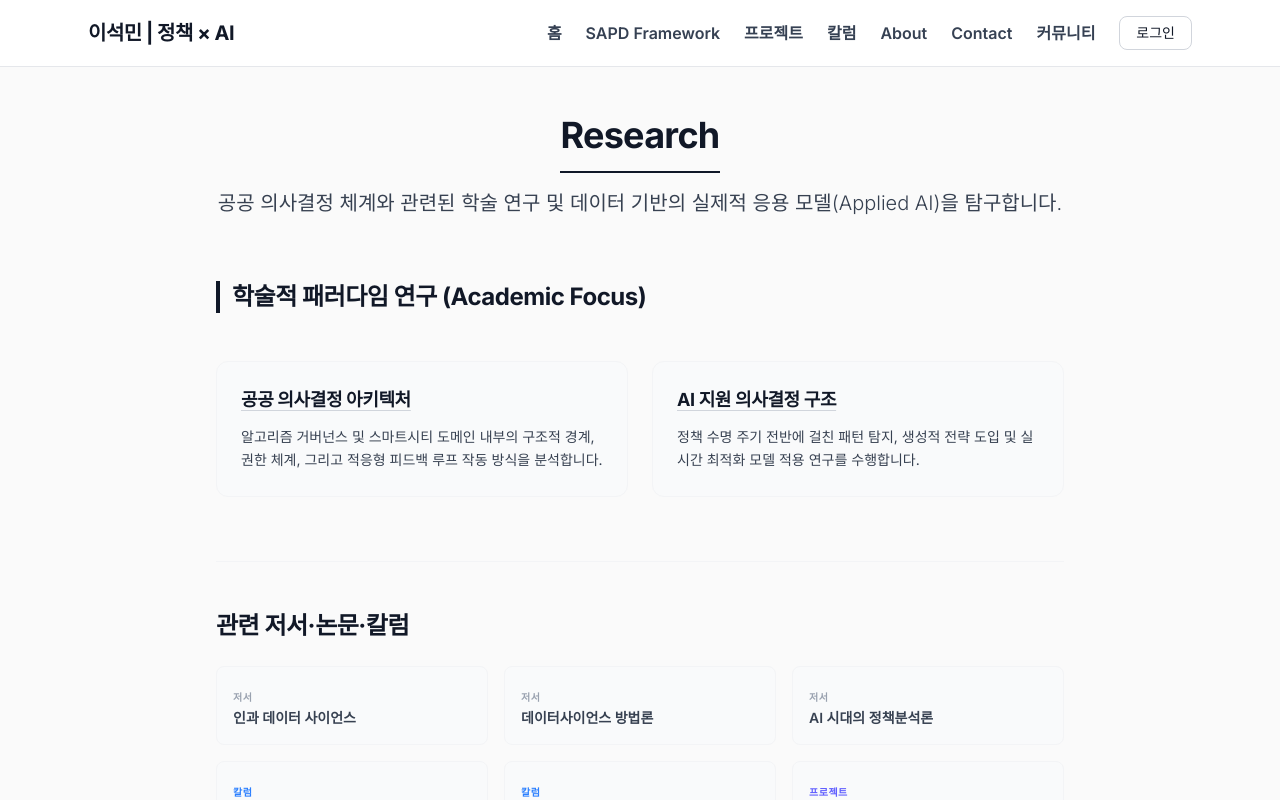
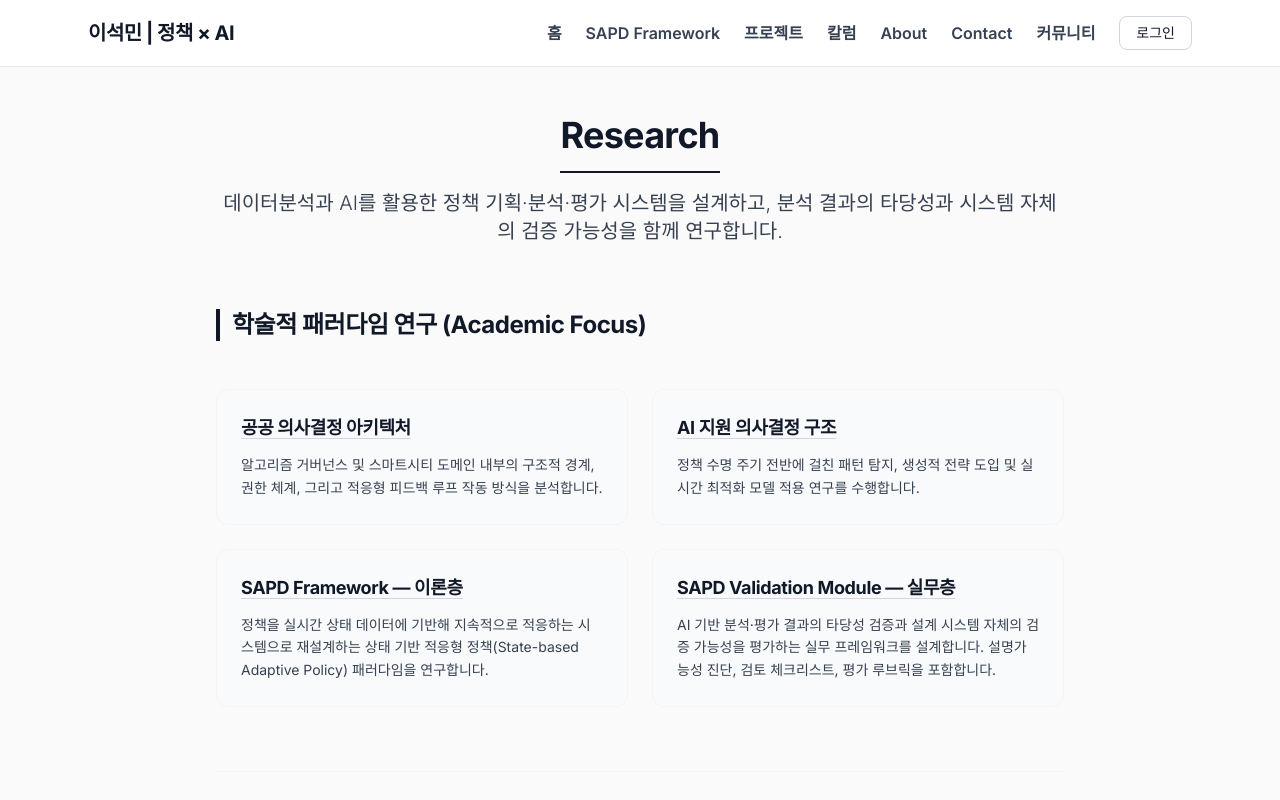
Before and after one commit to LeeSeogMin/my-life, a Next.js app: page /research in a window 1280 px wide. Shown: the top 800 px of the page. Built offline with nearby package versions, Linux system fonts and the light colour scheme; no server answers.

Commit message:
feat: update project and research pages with enhanced descriptions and SAPD Validation Module details

```diff
--- a/src/app/page.tsx
+++ b/src/app/page.tsx
@@ -17,7 +17,7 @@ export default function Home() {
         <p className="text-sm text-gray-400 mb-6">한신대학교 공공인재빅데이터융합학</p>
 
         <h2 className="text-2xl sm:text-3xl font-bold text-gray-900 leading-snug max-w-2xl mb-6">
-          정책 기획·분석·평가와 AI 설계·검증
+          정책 기획·분석·평가 시스템의 설계와 검증
         </h2>
 
         <p className="text-lg text-gray-600 leading-relaxed max-w-3xl mb-8">
--- a/src/app/projects/page.tsx
+++ b/src/app/projects/page.tsx
@@ -48,7 +48,8 @@ export default function ProjectsPage() {
                     <h2 className="text-2xl font-bold text-gray-900">Working Prototypes</h2>
                 </div>
                 <p className="text-gray-600 text-sm max-w-3xl">
-                    정책분석용 생성형 AI를 실제 작동하는 도구로 구현합니다. 단순 요약이 아니라 정책 쟁점 구조화와 분석 질문 검토에 초점을 맞춥니다.
+                    정책분석용 생성형 AI를 실제 작동하는 도구로 구현합니다. 단순 요약이 아니라 정책 쟁점 구조화와 분석 질문 검토에 초점을 맞추며,
+                    각 프로토타입은 SAPD Validation Module의 검증 기준(분석 결과 타당성, 설명가능성, 추적 가능성)을 내장하여 설계합니다.
                 </p>
                 <div className="grid gap-6 md:grid-cols-3">
                     {[
--- a/src/app/research/page.tsx
+++ b/src/app/research/page.tsx
@@ -80,7 +80,8 @@ export default function ResearchPage() {
             <header className="space-y-4 text-center">
                 <h1 className="text-4xl font-extrabold tracking-tight text-gray-900 border-b-2 border-gray-900 pb-4 inline-block">Research</h1>
                 <p className="text-xl text-gray-600 font-light">
-                    공공 의사결정 체계와 관련된 학술 연구 및 데이터 기반의 실제적 응용 모델(Applied AI)을 탐구합니다.
+                    데이터분석과 AI를 활용한 정책 기획·분석·평가 시스템을 설계하고,
+                    분석 결과의 타당성과 시스템 자체의 검증 가능성을 함께 연구합니다.
                 </p>
             </header>
 
@@ -107,6 +108,22 @@ export default function ResearchPage() {
                         </h4>
                         <p className="text-gray-600 text-sm leading-relaxed">
                             정책 수명 주기 전반에 걸친 패턴 탐지, 생성적 전략 도입 및 실시간 최적화 모델 적용 연구를 수행합니다.
+                        </p>
+                    </div>
+                    <div className="space-y-3 p-6 bg-gray-50 rounded-xl border border-gray-100 hover:border-gray-300 transition-colors">
+                        <h4 className="text-lg font-bold text-gray-900 underline decoration-gray-300 underline-offset-4">
+                            SAPD Framework — 이론층
+                        </h4>
+                        <p className="text-gray-600 text-sm leading-relaxed">
+                            정책을 실시간 상태 데이터에 기반해 지속적으로 적응하는 시스템으로 재설계하는 상태 기반 적응형 정책(State-based Adaptive Policy) 패러다임을 연구합니다.
+                        </p>
+                    </div>
+                    <div className="space-y-3 p-6 bg-gray-50 rounded-xl border border-gray-100 hover:border-gray-300 transition-colors">
+                        <h4 className="text-lg font-bold text-gray-900 underline decoration-gray-300 underline-offset-4">
+                            SAPD Validation Module — 실무층
+                        </h4>
+                        <p className="text-gray-600 text-sm leading-relaxed">
+                            AI 기반 분석·평가 결과의 타당성 검증과 설계 시스템 자체의 검증 가능성을 평가하는 실무 프레임워크를 설계합니다. 설명가능성 진단, 검토 체크리스트, 평가 루브릭을 포함합니다.
                         </p>
                     </div>
                 </div>
```
